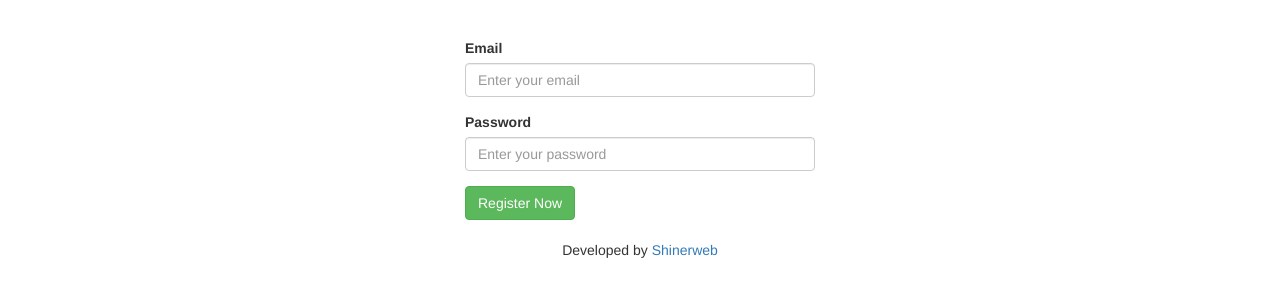
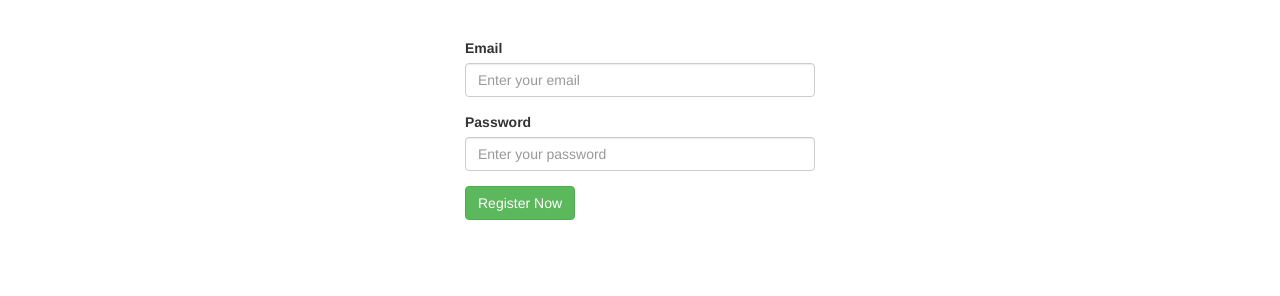
Before and after one commit to zoec0218/zcsite.github.io, a plain HTML site: page register.html in a window 1280 px wide. Shown: the part 54-350 px from the top of the page. Drawn offline with nearby package versions, Linux system fonts and the light colour scheme.

Commit message:
update login and register

```diff
--- a/register.html
+++ b/register.html
@@ -51,7 +51,6 @@
   </form>
 </div>
 <br>
-<center>Developed by <a href="https://shinerweb.com/">Shinerweb</a></center>
 </body>
 	<script type="module">
 	import { initializeApp } from "https://www.gstatic.com/firebasejs/10.0.0/firebase-app.js";
```
